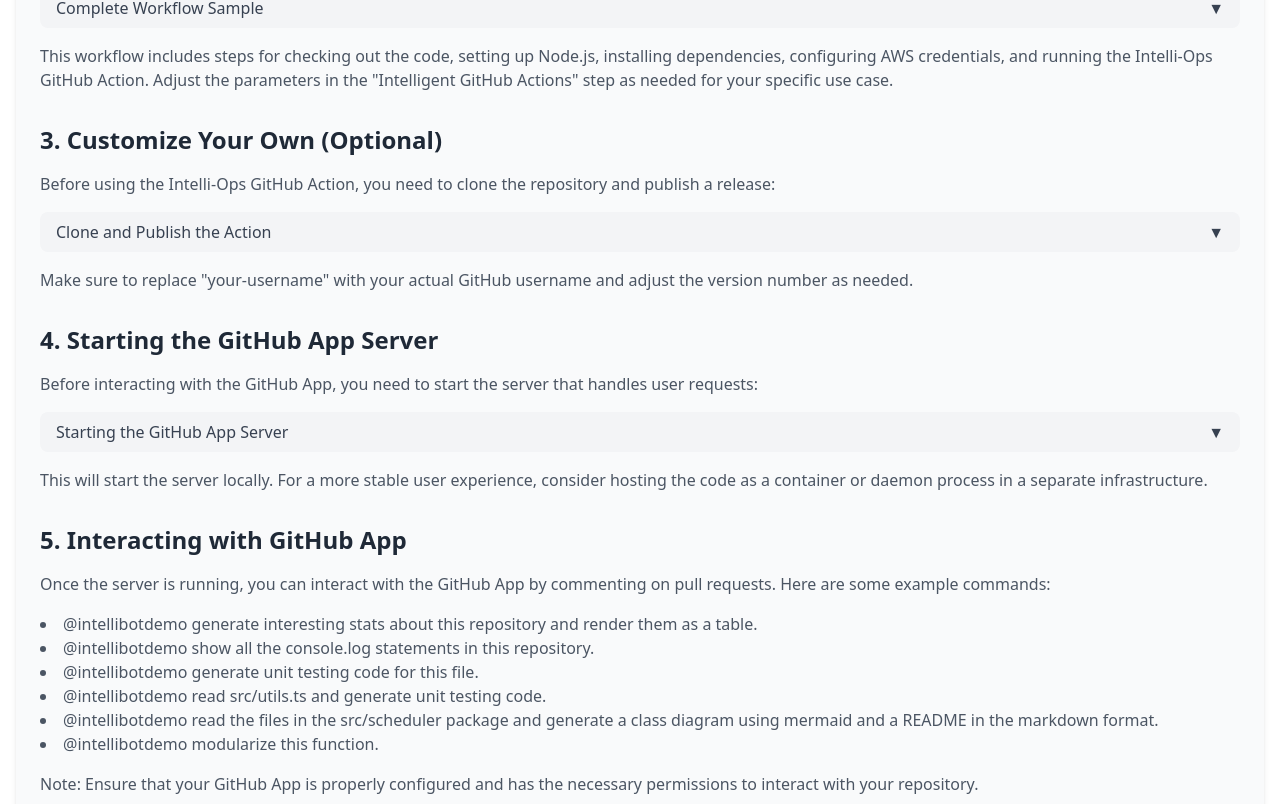
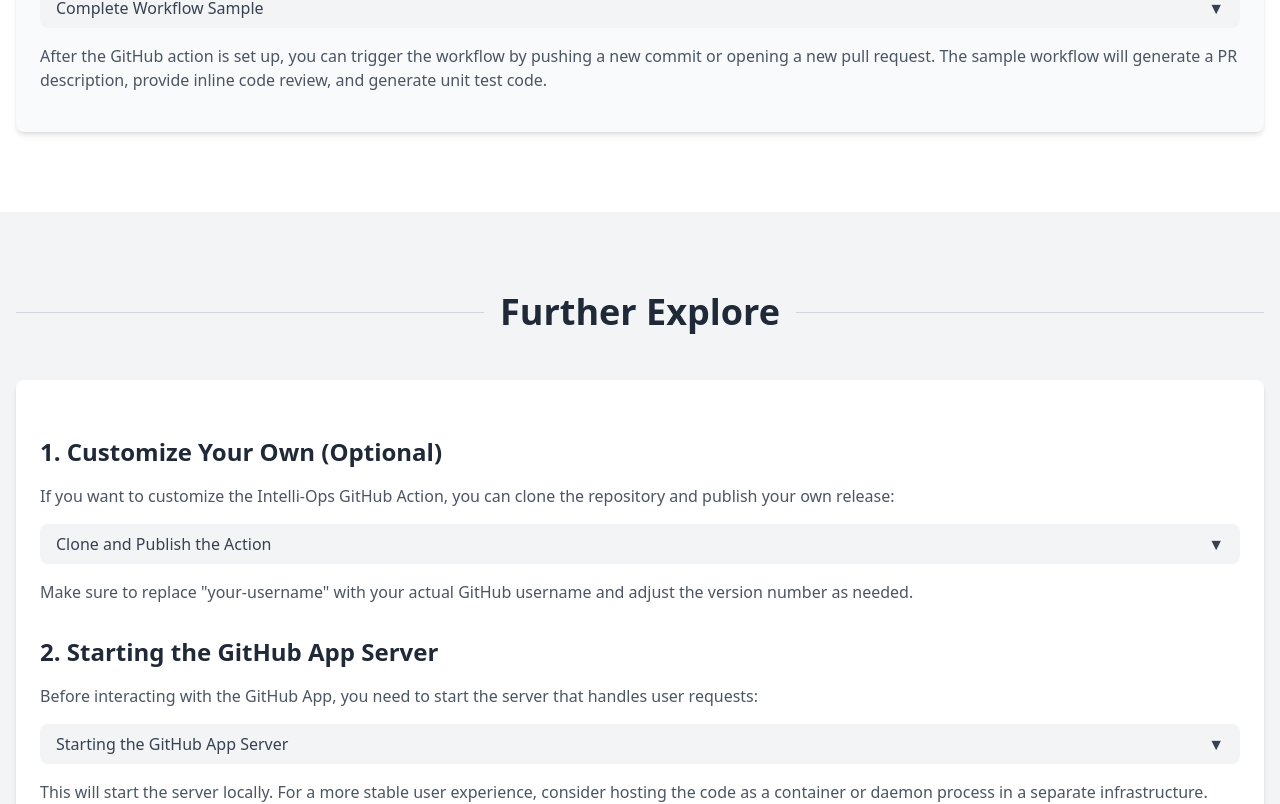
Before and after one commit to yike5460/intelli-ops, a React (Vite) app in the folder web/: page / in a window 1280 px wide. Shown: the part 1620-2424 px from the top of the page. Built offline with nearby package versions, Linux system fonts and the light colour scheme.

Commit message:
chore: separate the section

```diff
--- a/web/src/components/QuickStart.jsx
+++ b/web/src/components/QuickStart.jsx
@@ -24,6 +24,7 @@
 
 const QuickStart = () => {
   return (
+    <>
       <section id="quickstart" className="py-20 bg-white">
         <div className="container mx-auto px-4">
           <div className="relative mb-12">
@@ -95,7 +96,7 @@
   Role:
     Value: !GetAtt Role.Arn`} />
             <p className="mt-2 mb-4 text-gray-600">
-            Add the least privilege permission to invoke the Aamazon Bedrock API to the role:
+              Add the least privilege permission to invoke the Amazon Bedrock API to the role:
             </p>
             <FoldableCommand title="Amazon Bedrock Policy" command={`{
     "Version": "2012-10-17",
@@ -181,13 +182,27 @@
       env:
         GITHUB_TOKEN: \${{ secrets.GITHUB_TOKEN }}`} />
             <p className="mt-2 mb-4 text-gray-600">
-            This workflow includes steps for checking out the code, setting up Node.js, installing dependencies,
-            configuring AWS credentials, and running the Intelli-Ops GitHub Action. Adjust the parameters in the
-            "Intelligent GitHub Actions" step as needed for your specific use case.
+              After the GitHub action is set up, you can trigger the workflow by pushing a new commit or opening a new pull request. The sample workflow will generate a PR description, provide inline code review, and generate unit test code.
             </p>
+          </div>
+        </div>
+      </section>
 
-          <h3 className="text-2xl font-semibold mt-8 mb-4 text-gray-800">3. Customize Your Own (Optional)</h3>
-          <p className="mb-4 text-gray-600">Before using the Intelli-Ops GitHub Action, you need to clone the repository and publish a release:</p>
+      <section id="further-explore" className="py-20 bg-gray-100">
+        <div className="container mx-auto px-4">
+          <div className="relative mb-12">
+            <div className="absolute inset-0 flex items-center">
+              <div className="w-full border-t border-gray-300"></div>
+            </div>
+            <div className="relative flex justify-center">
+              <h2 className="text-4xl font-bold px-4 bg-gray-100 text-gray-800">
+                Further Explore
+              </h2>
+            </div>
+          </div>
+          <div className="bg-white rounded-lg shadow-md p-6">
+            <h3 className="text-2xl font-semibold mt-8 mb-4 text-gray-800">1. Customize Your Own (Optional)</h3>
+            <p className="mb-4 text-gray-600">If you want to customize the Intelli-Ops GitHub Action, you can clone the repository and publish your own release:</p>
             <FoldableCommand title="Clone and Publish the Action" command={`git clone https://github.com/yike5460/intelli-ops.git
 cd intelli-ops
 version="stable"
@@ -196,7 +211,7 @@
 gh release create $version -t "$version" -n ""`} />
             <p className="mt-2 mb-4 text-gray-600">Make sure to replace "your-username" with your actual GitHub username and adjust the version number as needed.</p>
 
-          <h3 className="text-2xl font-semibold mt-8 mb-4 text-gray-800">4. Starting the GitHub App Server</h3>
+            <h3 className="text-2xl font-semibold mt-8 mb-4 text-gray-800">2. Starting the GitHub App Server</h3>
             <p className="mb-4 text-gray-600">Before interacting with the GitHub App, you need to start the server that handles user requests:</p>
             <FoldableCommand title="Starting the GitHub App Server" command={`cd app
 npm install
@@ -205,7 +220,7 @@
               This will start the server locally. For a more stable user experience, consider hosting the code as a container or daemon process in a separate infrastructure.
             </p>
 
-          <h3 className="text-2xl font-semibold mt-8 mb-4 text-gray-800">5. Interacting with GitHub App</h3>
+            <h3 className="text-2xl font-semibold mt-8 mb-4 text-gray-800">3. Interacting with GitHub App</h3>
             <p className="mb-4 text-gray-600">Once the server is running, you can interact with the GitHub App by commenting on pull requests. Here are some example commands:</p>
             <ul className="list-disc list-inside mb-4 text-gray-600">
               <li>@intellibotdemo generate interesting stats about this repository and render them as a table.</li>
@@ -218,10 +233,10 @@
             <p className="mt-2 mb-4 text-gray-600">
               Note: Ensure that your GitHub App is properly configured and has the necessary permissions to interact with your repository.
             </p>
-
           </div>
         </div>
       </section>
+    </>
   );
 };
 
```
Lines whose indentation alone changed are shown as unchanged.
